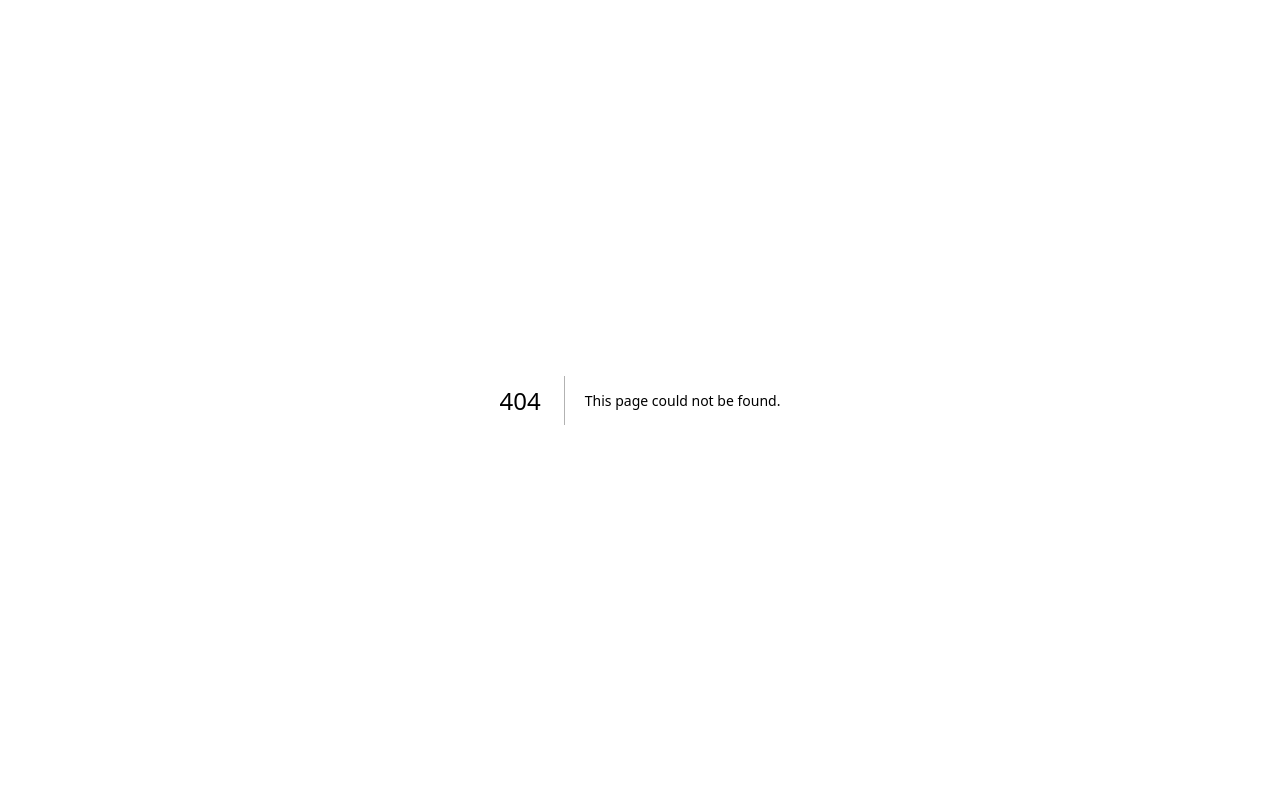
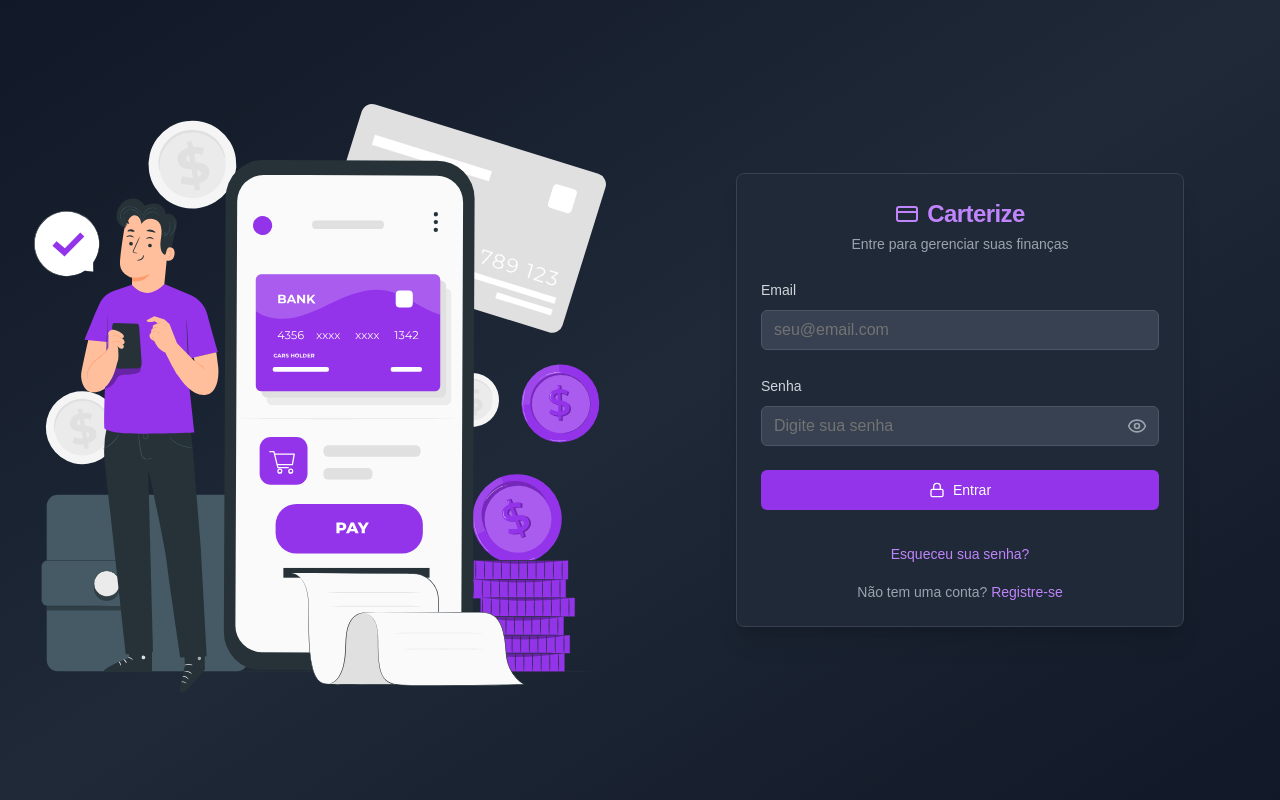
Before and after one commit to itseduardolima/carterize-frontend, a Next.js app: page /login in a window 1280 px wide. Before the commit this address had no page. Built offline with nearby package versions, Linux system fonts and the light colour scheme.

Commit message:
feat: Login page design

```diff
--- /dev/null
+++ b/app/login/page.tsx
@@ -0,0 +1,148 @@
+"use client";
+
+import React, { useState } from "react";
+import { motion } from "framer-motion";
+import {
+  Card,
+  CardContent,
+  CardDescription,
+  CardFooter,
+  CardHeader,
+  CardTitle,
+} from "@/components/ui/card";
+import { Input } from "@/components/ui/input";
+import { Button } from "@/components/ui/button";
+import { Label } from "@/components/ui/label";
+import { CreditCard, Lock, Eye, EyeOff } from "lucide-react";
+import Link from "next/link";
+import Image from "next/image";
+import Img from "../../public/assets/images/E-Wallet-pana.svg";
+
+export default function LoginPage() {
+  const [email, setEmail] = useState("");
+  const [password, setPassword] = useState("");
+  const [showPassword, setShowPassword] = useState(false);
+
+  const handleSubmit = (e: React.FormEvent) => {
+    e.preventDefault();
+
+    console.log("Login attempt", { email, password });
+  };
+
+  const togglePasswordVisibility = () => {
+    setShowPassword(!showPassword);
+  };
+
+  return (
+    <div className="min-h-screen bg-gradient-to-br from-gray-900 via-gray-800 to-gray-900 flex">
+      <div className="flex flex-col md:flex-row w-full">
+        <motion.div
+          initial={{ opacity: 0, x: -50 }}
+          animate={{ opacity: 1, x: 0 }}
+          transition={{ duration: 0.5 }}
+          className="hidden  md:w-1/2 md:flex md:items-center md:justify-center"
+        >
+          <Image
+            src={Img}
+            alt="Login illustration"
+            objectFit="cover"
+            width={700}
+          />
+        </motion.div>
+        <motion.div
+          initial={{ opacity: 0, y: -50 }}
+          animate={{ opacity: 1, y: 0 }}
+          transition={{ duration: 0.5 }}
+          className="w-full md:w-1/2 flex items-center justify-center p-8"
+        >
+          <Card className="w-full max-w-md bg-gray-800 border-gray-700 shadow-xl">
+            <CardHeader className="space-y-1">
+              <CardTitle className="text-2xl font-bold text-center text-purple-400">
+                <motion.div
+                  initial={{ scale: 0.5 }}
+                  animate={{ scale: 1 }}
+                  transition={{ duration: 0.5 }}
+                  className="flex items-center justify-center"
+                >
+                  <CreditCard className="mr-2 h-6 w-6" />
+                  Carterize
+                </motion.div>
+              </CardTitle>
+              <CardDescription className="text-center text-gray-400">
+                Entre para gerenciar suas finanças
+              </CardDescription>
+            </CardHeader>
+            <CardContent>
+              <form onSubmit={handleSubmit} className="space-y-6">
+                <div className="space-y-2">
+                  <Label htmlFor="email" className="text-gray-300">
+                    Email
+                  </Label>
+                  <Input
+                    id="email"
+                    type="email"
+                    placeholder="seu@email.com"
+                    value={email}
+                    onChange={(e) => setEmail(e.target.value)}
+                    required
+                    className="bg-gray-700 border-gray-600 text-gray-100 placeholder-gray-400 focus:border-purple-400 focus:ring-purple-400"
+                  />
+                </div>
+                <div className="space-y-2">
+                  <Label htmlFor="password" className="text-gray-300">
+                    Senha
+                  </Label>
+                  <div className="relative">
+                    <Input
+                      id="password"
+                      type={showPassword ? "text" : "password"}
+                      placeholder="Digite sua senha"
+                      value={password}
+                      onChange={(e) => setPassword(e.target.value)}
+                      required
+                      className="bg-gray-700 border-gray-600 text-gray-100 placeholder-gray-400 focus:border-purple-400 focus:ring-purple-400 pr-10"
+                    />
+                    <button
+                      type="button"
+                      onClick={togglePasswordVisibility}
+                      className="absolute inset-y-0 right-0 pr-3 flex items-center text-gray-400 hover:text-gray-300"
+                    >
+                      {showPassword ? (
+                        <EyeOff className="h-5 w-5" />
+                      ) : (
+                        <Eye className="h-5 w-5" />
+                      )}
+                    </button>
+                  </div>
+                </div>
+                <Button
+                  type="submit"
+                  className="w-full bg-purple-600 hover:bg-purple-700 text-white transition-colors duration-300"
+                >
+                  <Lock className="mr-2 h-4 w-4" /> Entrar
+                </Button>
+              </form>
+            </CardContent>
+            <CardFooter className="flex flex-col space-y-2">
+              <Button
+                variant="link"
+                className="text-purple-400 hover:text-purple-300 transition-colors duration-300"
+              >
+                Esqueceu sua senha?
+              </Button>
+              <div className="text-sm text-gray-400">
+                Não tem uma conta?{" "}
+                <Link
+                  href="/register"
+                  className="text-purple-400 hover:text-purple-300 transition-colors duration-300"
+                >
+                  Registre-se
+                </Link>
+              </div>
+            </CardFooter>
+          </Card>
+        </motion.div>
+      </div>
+    </div>
+  );
+}
--- /dev/null
+++ b/components/ui/input.tsx
@@ -0,0 +1,25 @@
+import * as React from "react"
+
+import { cn } from "@/lib/utils"
+
+export interface InputProps
+  extends React.InputHTMLAttributes<HTMLInputElement> {}
+
+const Input = React.forwardRef<HTMLInputElement, InputProps>(
+  ({ className, type, ...props }, ref) => {
+    return (
+      <input
+        type={type}
+        className={cn(
+          "flex h-10 w-full rounded-md border border-neutral-200 bg-white px-3 py-2 text-[16px] ring-offset-white file:border-0 file:bg-transparent file:text-sm file:font-medium file:text-neutral-950 placeholder:text-neutral-500 focus-visible:outline-none focus-visible:ring-2 focus-visible:ring-neutral-950 focus-visible:ring-offset-2 disabled:cursor-not-allowed disabled:opacity-50 dark:border-neutral-800 dark:bg-neutral-950 dark:ring-offset-neutral-950 dark:file:text-neutral-50 dark:placeholder:text-neutral-400 dark:focus-visible:ring-neutral-300",
+          className
+        )}
+        ref={ref}
+        {...props}
+      />
+    )
+  }
+)
+Input.displayName = "Input"
+
+export { Input }
--- /dev/null
+++ b/components/ui/label.tsx
@@ -0,0 +1,26 @@
+"use client"
+
+import * as React from "react"
+import * as LabelPrimitive from "@radix-ui/react-label"
+import { cva, type VariantProps } from "class-variance-authority"
+
+import { cn } from "@/lib/utils"
+
+const labelVariants = cva(
+  "text-sm font-medium leading-none peer-disabled:cursor-not-allowed peer-disabled:opacity-70"
+)
+
+const Label = React.forwardRef<
+  React.ElementRef<typeof LabelPrimitive.Root>,
+  React.ComponentPropsWithoutRef<typeof LabelPrimitive.Root> &
+    VariantProps<typeof labelVariants>
+>(({ className, ...props }, ref) => (
+  <LabelPrimitive.Root
+    ref={ref}
+    className={cn(labelVariants(), className)}
+    {...props}
+  />
+))
+Label.displayName = LabelPrimitive.Root.displayName
+
+export { Label }
--- a/package.json
+++ b/package.json
@@ -10,6 +10,7 @@
   },
   "dependencies": {
     "@radix-ui/react-dropdown-menu": "^2.1.1",
+    "@radix-ui/react-label": "^2.1.0",
     "@radix-ui/react-progress": "^1.1.0",
     "@radix-ui/react-slot": "^1.1.0",
     "class-variance-authority": "^0.7.0",
```
Also changed, not shown: public/assets/images/E-Wallet-pana.svg (added), 1 other file (tests, documents, lock files or other folders).
